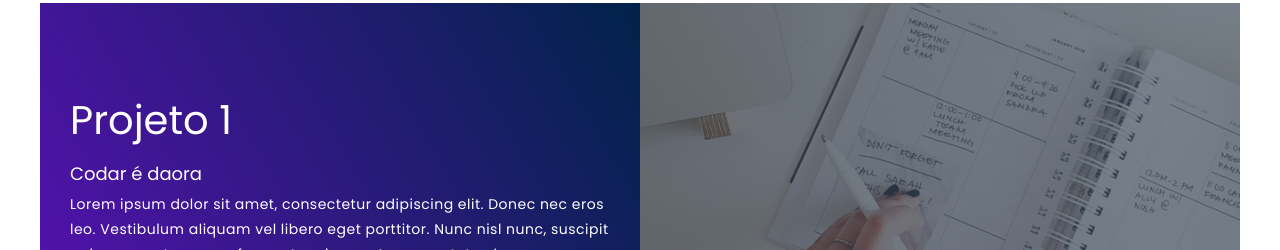
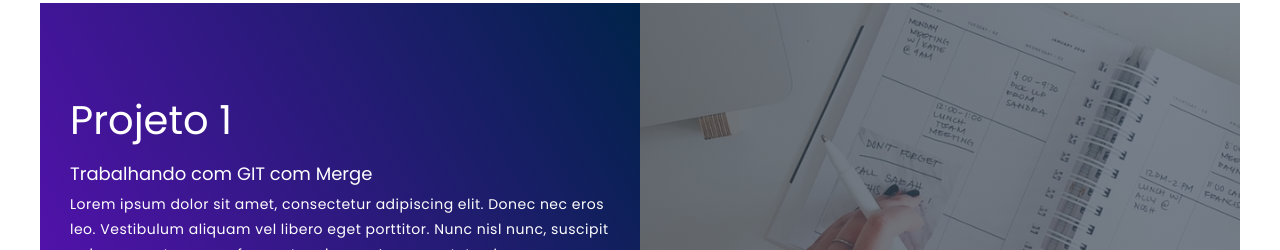
Before and after one commit to thiagofarias1/portfolio-thiago, a plain HTML site: page index.html in a window 1280 px wide. Shown: the part 1172-1422 px from the top of the page. Drawn offline with Linux system fonts and the light colour scheme.

Commit message:
Update project 1 description

```diff
--- a/index.html
+++ b/index.html
@@ -29,7 +29,7 @@
                 <div class="project-item">
                     <div class="project-info">
                         <h1>Projeto 1</h1>
-                        <h2>Codar é daora</h2>
+                        <h2>Trabalhando com GIT com Merge</h2>
                         <p>Lorem ipsum dolor sit amet, consectetur adipiscing elit. Donec nec eros leo. Vestibulum
                             aliquam vel libero eget porttitor. Nunc nisl nunc, suscipit quis quam ut, congue fermentum
                             ipsum. In consectetur, leo a accumsan eleifend, tortor leo eleifend nunc, sed pulvinar neque
```
